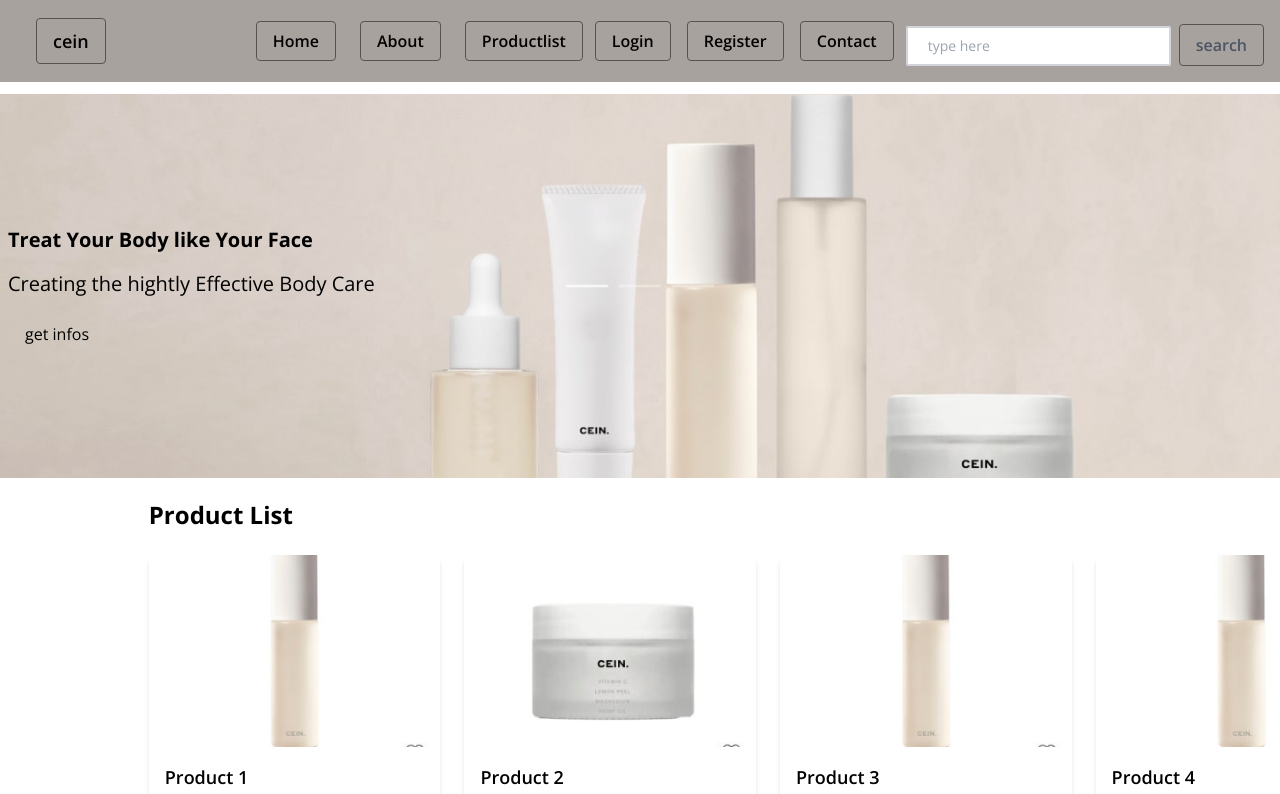
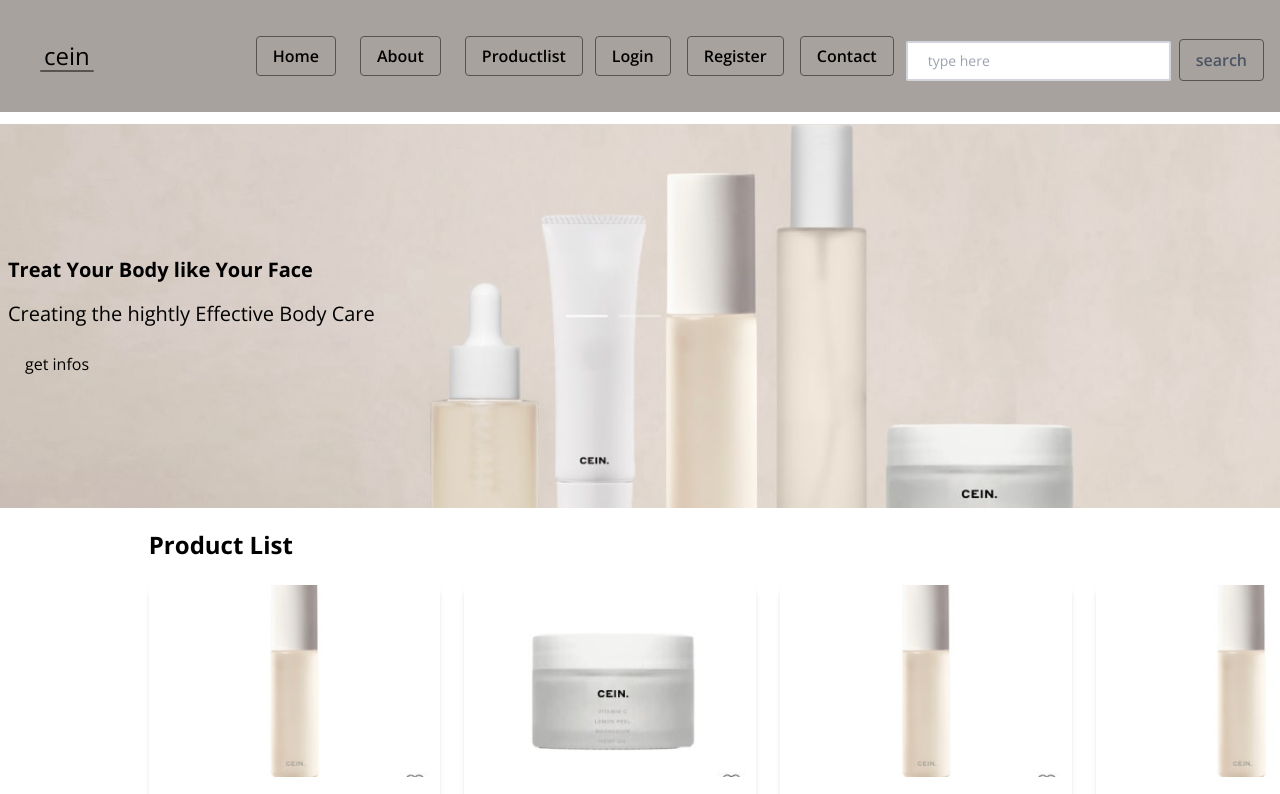
Before and after one commit to waraumbach/cein.frontend, a React (Vite) app: page / in a window 1280 px wide. Shown: the top 794 px of the page. Built offline with nearby package versions, Linux system fonts and the light colour scheme; the HTML template or start-up script is replaced by a standard one.

Commit message:
update update hover

```diff
--- a/src/Components/NavBar/NavBar.jsx
+++ b/src/Components/NavBar/NavBar.jsx
@@ -15,8 +15,10 @@ function NavBar() {
   return (
     <nav className='bg-stone-400 p-4 bg-cover flex-wrap: wrap;'>
         <div className="flex items-center justify-between">
-            <div className='text-lg  ml-5 cursor-pointer py-2 px-4 bg-transparent text-white-600 font-semibold border border-stone-600 rounded hover:bg-gray-300 hover:text-white hover:border-transparent transition ease-in duration-200 transform hover:-translate-y-1 active:translate-y-0'>
-                cein</div>
+      <p className="text-2xl m-6 group relative w-max">
+      <span className="px-1 relative z-10 group-hover:text-white">cein</span>
+      <span className="absolute left-0 bottom-0 w-full h-0.5 transition-all bg-stone-600 rounded-md z-0 group-hover:h-full "></span>
+      </p>
 
             {/* Toggle Menu Button */}
             <div className="md:hidden">
@@ -47,7 +49,7 @@ function NavBar() {
         <div className="pt-2 relative mx-auto text-gray-600">
         <input className="ml-3 border-2 border-gray-300 bg-white h-10 px-5 pr-16 rounded-sm text-sm focus:outline-none"
           type="search" name="search" placeholder="type here"/>
-        <button type="submit" className="ml-2 py-2 px-4 bg-transparent text-white-600 font-semibold border border-stone-600 rounded hover:bg-gray-300 hover:text-white hover:border-transparent transition ease-in duration-200 transform hover:-translate-y-1 active:translate-y-0">search</button>
+        <button type="submit" className="ml-2 py-2 px-4 bg-transparent text-white-600 font-semibold border border-stone-600 rounded hover:bg-stone-300 hover:text-white hover:border-transparent transition ease-in duration-200 transform hover:-translate-y-1 active:translate-y-0">search</button>
       </div>
        </div>
        </div>
```
